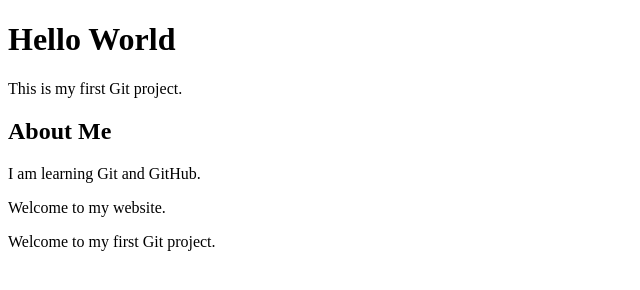
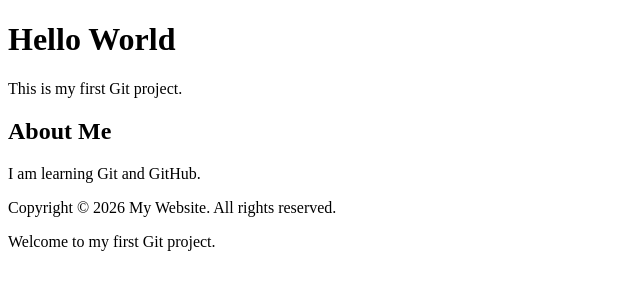
Before and after one commit to ShanmugaPriya-Palanivel/project-html, a plain HTML site: page index.html in a window 1280 px wide. Shown: the whole page, without its empty margins (0-640 px from the left). Drawn offline with Linux system fonts and the light colour scheme.

Commit message:
Change footer to copyright text

```diff
--- a/index.html
+++ b/index.html
@@ -9,8 +9,8 @@
 <section id="about">
     <h2>About Me</h2>
     <p>I am learning Git and GitHub.</p>
-    <footer>
-    <p>Welcome to my website.</p>
+  <footer>
+    <p>Copyright © 2026 My Website. All rights reserved.</p>
 </footer>
 </section>
 </body>
```
